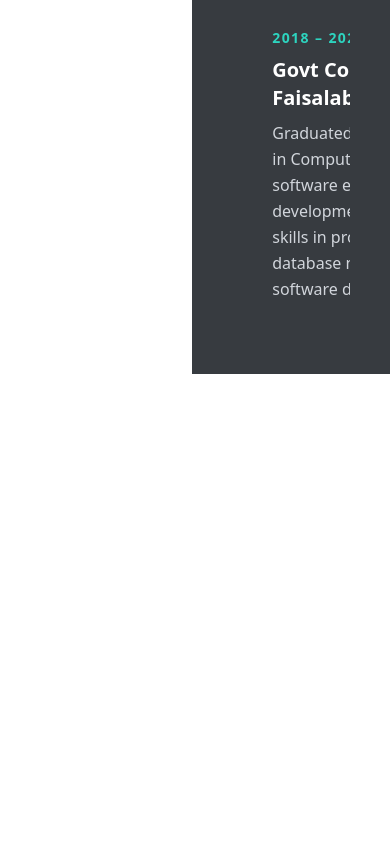
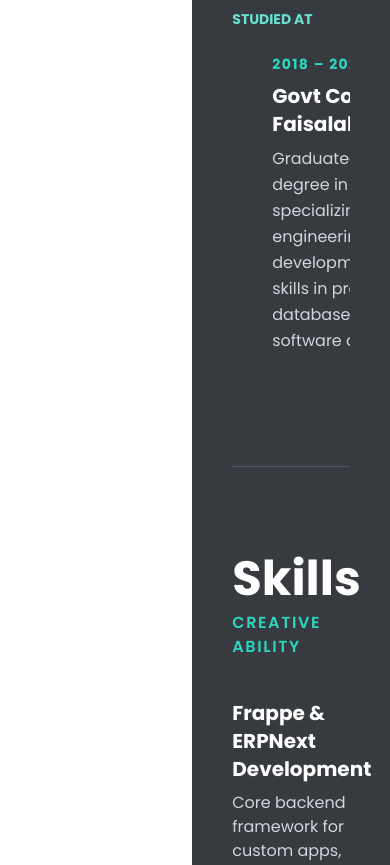
Before and after one commit to ehsanjavaid/React-Portfolio, a React (Vite) app: page / in a window 390 px wide. Shown: the part 6712-7577 px from the top of the page. Before the commit the page ends 7086 px from the top, so only its background shows below. Built offline with nearby package versions, Linux system fonts and the light colour scheme.

Commit message:
Skills section done

```diff
--- a/src/components/Education.tsx
+++ b/src/components/Education.tsx
@@ -68,7 +68,7 @@ export default function EducationSection() {
     };
 
     return (
-        <section className="text-white py-12">
+        <section className="text-white py-12 font-poppins">
             {/* Title & Arrows */}
             <div className="flex flex-row items-center justify-between w-[92%]">
                 <div className="text-[42px] md:text-[55px] text-white font-bold font-montserrat">
--- a/src/components/Experience.tsx
+++ b/src/components/Experience.tsx
@@ -74,7 +74,7 @@ export default function ExperienceSection() {
     };
 
     return (
-        <section className="text-white py-12">
+        <section className="text-white py-12 font-poppins">
             {/* Title & Arrows */}
             <div className="flex flex-row items-center justify-between w-[92%]">
                 <div className="text-[42px] md:text-[55px] text-white font-bold font-montserrat">
--- a/src/components/Sidebar.tsx
+++ b/src/components/Sidebar.tsx
@@ -3,6 +3,7 @@ import { ChevronRight, Globe, FolderCode, Boxes, Settings } from 'lucide-react';
 import Pricingplan from "./Pricingplan";
 import Experience from "./Experience";
 import Education from "./Education";
+import Skills from "./Skills";
 
 const HeroText: React.FC = () => {
     const texts = ['ERPNEXT DEVELOPER', 'FULL STACK DEVELOPER', 'SOFTWARE DEVELOPER'];
@@ -179,6 +180,12 @@ const HeroText: React.FC = () => {
             </div>
             {/* <!-- Education Section --> */}
             <Education />
+            {/* line 6 */}
+            <div className="w-full flex justify-center">
+                <hr className="my-10 w-[100%] border-t border-gray-600" />
+            </div>
+            {/* <!-- Skills Section --> */}
+            <Skills />
         </div>
     );
 };
--- /dev/null
+++ b/src/components/Skills.tsx
@@ -0,0 +1,65 @@
+
+interface Skill {
+  title: string;
+  description: string;
+  percentage: number;
+}
+
+const skills: Skill[] = [
+  {
+    title:  "Frappe & ERPNext Development",
+    description: "Core backend framework for custom apps, workflows, REST APIs, and advanced integrations.",
+    percentage: 90,
+  },
+  {
+    title: "React + Vue.js (Frontend Development)",
+    description: "Modern UI development with Tailwind, GSAP animations, and component-based design.",
+    percentage: 70,
+  },
+  {
+    title: " API Development & Integration",
+    description: " REST APIs, WhatsApp integration, biometric devices, third-party system connections.",
+    percentage: 95,
+  },
+  {
+    title: "Graphic Design",
+    description: "Proficient in AutoCAD, CorelDRAW, Canva, and Figma for UI/UX design and creative prototyping.",
+    percentage: 85,
+  },
+];
+
+export default function DesignSkills() {
+  return (
+    <section className=" text-white font-poppins py-12">
+      {/* Section Title */}
+      <div className="mb-10">
+        <h2 className="text-5xl font-bold">Skills</h2>
+        <p className="text-teal-400 font-semibold mt-2 uppercase tracking-widest">
+          Creative Ability
+        </p>
+      </div>
+
+      {/* Skills Grid */}
+      <div className="grid md:grid-cols-2 gap-12 pr-[40px]">
+        {skills.map((skill, idx) => (
+          <div key={idx}>
+            <h3 className="text-xl font-bold">{skill.title}</h3>
+            <p className="text-gray-300 mt-2">{skill.description}</p>
+
+            {/* Progress Bar */}
+            <div className="relative mt-4">
+              <div className="h-[2px] bg-gray-600 rounded-full w-full"></div>
+              <div
+                className="absolute top-0 h-[2px] bg-teal-400 rounded-full"
+                style={{ width: `${skill.percentage}%` }}
+              ></div>
+              <span className="absolute right-0 top-[-20px] text-teal-400 text-sm font-bold">
+                {skill.percentage}%
+              </span>
+            </div>
+          </div>
+        ))}
+      </div>
+    </section>
+  );
+}
```
